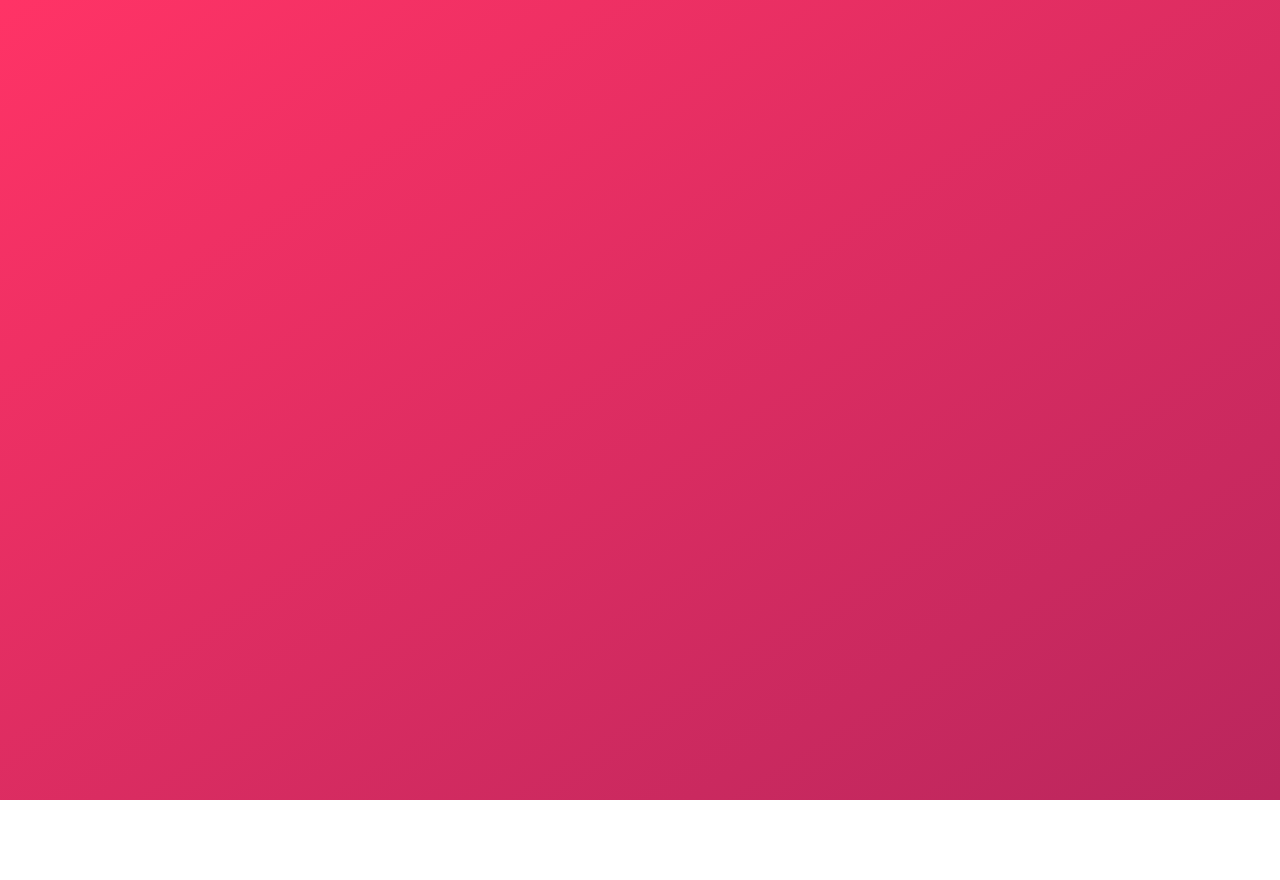
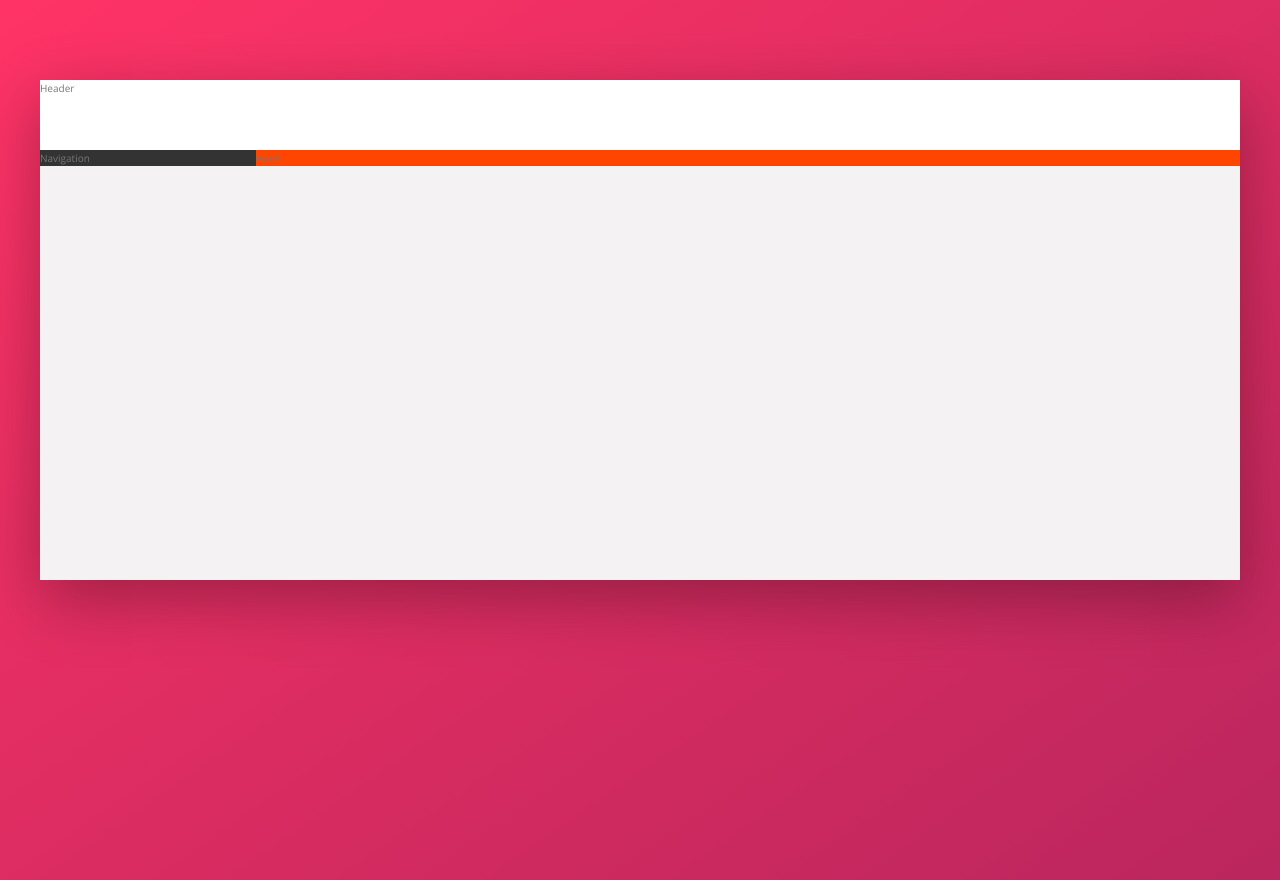
Before and after one commit to gabriel-hahn/site-templates, a website: page trillo/index.html in a window 1280 px wide. Before the commit the page ends 800 px from the top, so only its background shows below. Drawn offline with nearby package versions, Linux system fonts and the light colour scheme.

Commit message:
Initial page classes structure

```diff
--- a/trillo/index.html
+++ b/trillo/index.html
@@ -1,5 +1,6 @@
 <!DOCTYPE html>
 <html lang="en">
+
 <head>
     <meta charset="UTF-8">
     <meta name="viewport" content="width=device-width, initial-scale=1.0">
@@ -10,7 +11,21 @@
 
     <title>trillo &mdash; Your all-in-one booking app</title>
 </head>
+
 <body>
+    <div class="container">
+        <header class="header">
+            Header
+        </header>
+        <div class="content">
+            <nav class="sidebar">
+                Navigation
+            </nav>
+            <main class="hotel-view">
+                Hotel
+            </main>
+        </div>
+    </div>
+</body>
 
-    </body>
 </html>
--- a/trillo/sass/_base.scss
+++ b/trillo/sass/_base.scss
@@ -11,6 +11,8 @@
     --color-grey-dark-1: #333;
     --color-grey-dark-2: #777;
     --color-grey-dark-3: #999;
+
+    --shadow-dark: 0 2rem 6rem rgba(0, 0, 0, 0.3);
 }
 
 * {
--- a/trillo/sass/_layout.scss
+++ b/trillo/sass/_layout.scss
@@ -0,0 +1,31 @@
+.container {
+    max-width: 120rem;
+    margin: 8rem auto;
+    background-color: var(--color-grey-light-2);
+    box-shadow: var(--shadow-dark);
+
+    min-height: 50rem;
+}
+
+.header {
+    height: 7rem;
+    background-color: #fff;
+    border-bottom: var(--color-grey-light-2);
+}
+
+.content {
+    display: flex;
+}
+
+.sidebar {
+    background-color: var(--color-grey-dark-1);
+
+    flex: 0 0 18%;
+}
+
+.hotel-view {
+    background-color: #fff;
+    background-color: orangered;
+
+    flex: 1;
+}
```
Also changed, not shown: trillo/css/style.css. Lines whose indentation alone changed are shown as unchanged.
